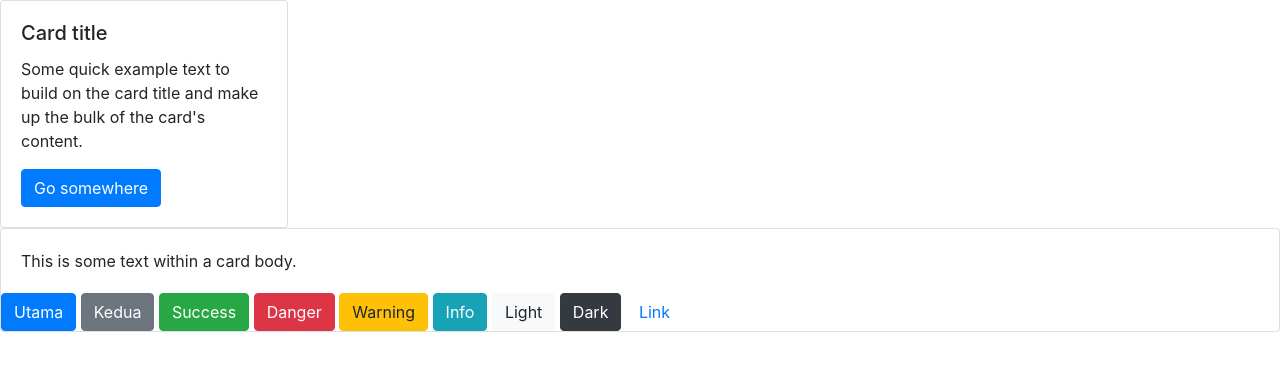
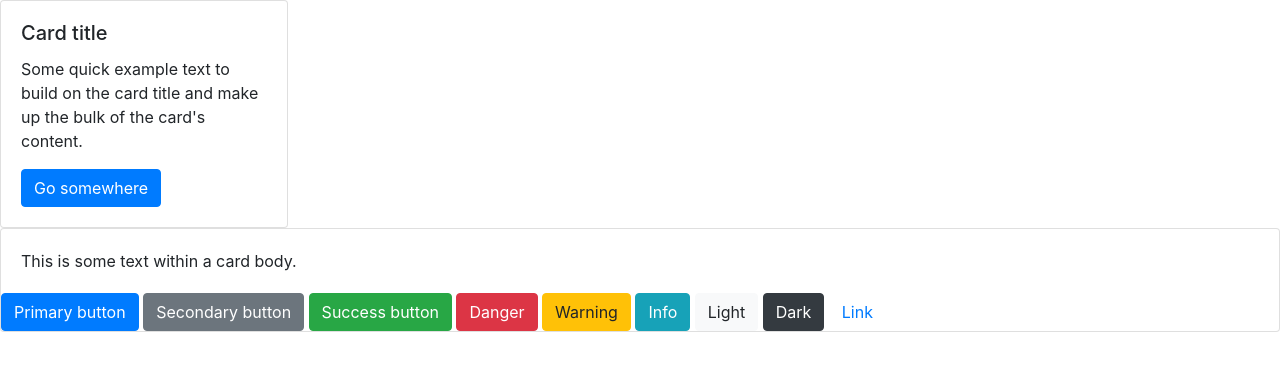
Before and after one commit to adeaye/webdev7Git, a plain HTML site: page index.html in a window 1280 px wide. Drawn offline with nearby package versions, Linux system fonts and the light colour scheme.

Commit message:
change wording

```diff
--- a/index.html
+++ b/index.html
@@ -19,9 +19,9 @@
     This is some text within a card body.
   </div>
   <div>
-    <button type="button" class="btn btn-primary">Utama</button>
-    <button type="button" class="btn btn-secondary">Kedua</button>
-    <button type="button" class="btn btn-success">Success</button>
+    <button type="button" class="btn btn-primary">Primary button</button>
+    <button type="button" class="btn btn-secondary">Secondary button</button>
+    <button type="button" class="btn btn-success">Success button</button>
     <button type="button" class="btn btn-danger">Danger</button>
     <button type="button" class="btn btn-warning">Warning</button>
     <button type="button" class="btn btn-info">Info</button>
```
